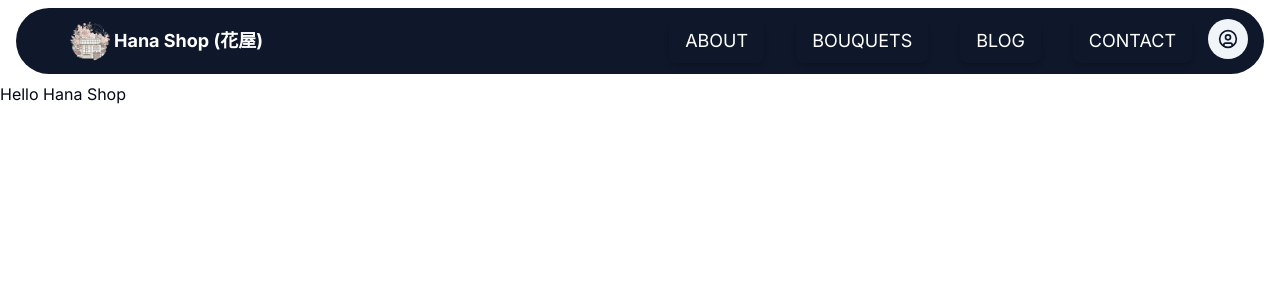
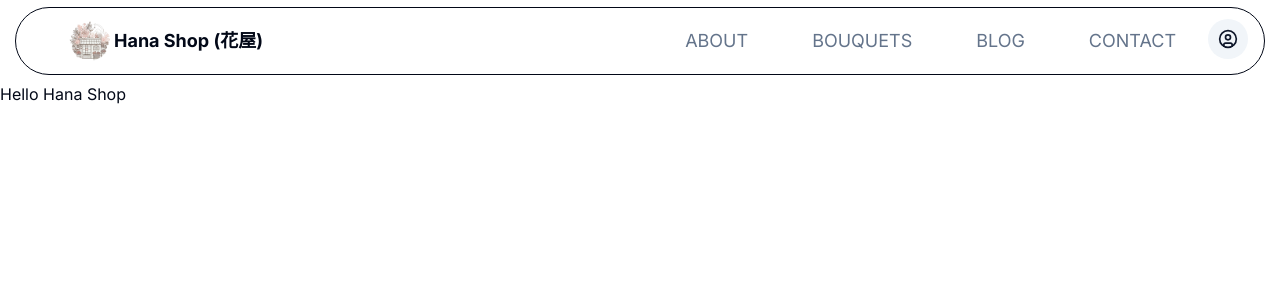
Before and after one commit to Niloy28/hana-shop, a Next.js app: page /home in a window 1280 px wide. Shown: the top 300 px of the page. Built offline with nearby package versions, Linux system fonts and the light colour scheme; no server answers.

Commit message:
Fix Navbar highlighting

```diff
--- a/src/components/navbar/DesktopNavigation.tsx
+++ b/src/components/navbar/DesktopNavigation.tsx
@@ -1,20 +1,30 @@
+"use client";
+
 import React from "react";
 
 import NavBarLink from "./NavBarLink";
 import { LinkData } from "@/types/link-data";
+import { usePathname } from "next/navigation";
+import { cn } from "@/lib/utils";
 
 const DesktopNavigation = ({
 	links,
 }: Readonly<{
 	links: LinkData[];
 }>) => {
+	const pathName = usePathname();
+
 	return (
 		<ul className="hidden md:flex md:text-sm justify-evenly uppercase">
 			{links.map((link) => (
 				<NavBarLink
 					key={link.name}
 					href={link.href}
-					className="hover:bg-slate-800"
+					className={cn(
+						link.href === pathName
+							? "text-foreground"
+							: "text-muted-foreground hover:text-foreground"
+					)}
 				>
 					{link.name}
 				</NavBarLink>
--- a/src/components/navbar/MobileNavigation.tsx
+++ b/src/components/navbar/MobileNavigation.tsx
@@ -1,4 +1,9 @@
+"use client";
+
 import React from "react";
+
+import { usePathname } from "next/navigation";
+import { cn } from "@/lib/utils";
 
 import { Sheet, SheetContent, SheetTrigger } from "../ui/sheet";
 import { Button } from "../ui/button";
@@ -13,8 +18,10 @@ const MobileNavigation = ({
 }: Readonly<{
 	links: LinkData[];
 }>) => {
+	const pathName = usePathname();
+
 	return (
-		<div className="md:hidden">
+		<div className="md:hidden mr-2">
 			<Sheet>
 				<SheetTrigger asChild>
 					<Button variant="secondary" size="icon">
@@ -25,7 +32,16 @@ const MobileNavigation = ({
 				<SheetContent side="right">
 					<ul className="mt-4 flex flex-col space-2">
 						{links.map((link) => (
-							<NavBarLink key={link.name} href={link.href} className="w-full">
+							<NavBarLink
+								key={link.name}
+								href={link.href}
+								className={cn(
+									link.href === pathName
+										? "text-foreground"
+										: "text-muted-foreground hover:text-foreground",
+									"w-full"
+								)}
+							>
 								{link.name}
 							</NavBarLink>
 						))}
--- a/src/components/navbar/NavBar.tsx
+++ b/src/components/navbar/NavBar.tsx
@@ -17,7 +17,7 @@ const NavBar = ({
 	authUser: KindeUser | null;
 }>) => {
 	return (
-		<nav className="mx-4 my-2 px-4 py-2 rounded-full sticky text-white bg-slate-900">
+		<nav className="mx-4 my-2 px-4 py-2 rounded-full sticky outline-1 outline">
 			<div className="w-full flex flex-1 items-center justify-between">
 				<Link className="px-4 ml-4" href="/home">
 					<Logo />
--- a/src/components/navbar/NavBarLink.tsx
+++ b/src/components/navbar/NavBarLink.tsx
@@ -12,7 +12,7 @@ const NavBarLink = ({
 }>) => {
 	return (
 		<li
-			className={`${className} flex items-center text-lg justify-center px-1 lg:px-4 py-2 mx-1 lg:mx-4 rounded-lg shadow-md cursor-pointer`}
+			className={`${className} flex items-center text-lg justify-center px-1 lg:px-4 py-2 mx-1 lg:mx-4 rounded-lg cursor-pointer`}
 		>
 			<Link href={href} className="w-full text-center">
 				{children}
```
